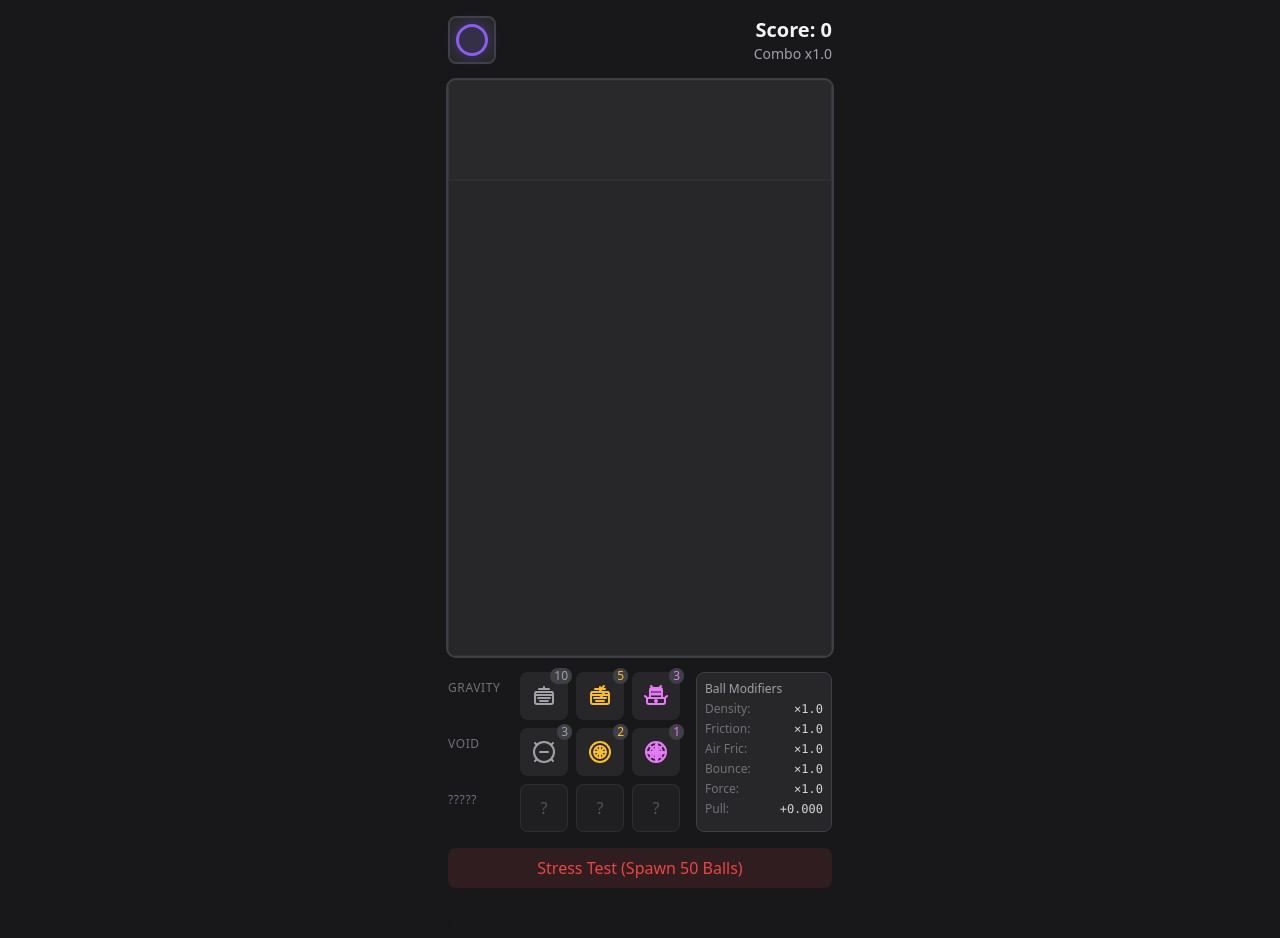
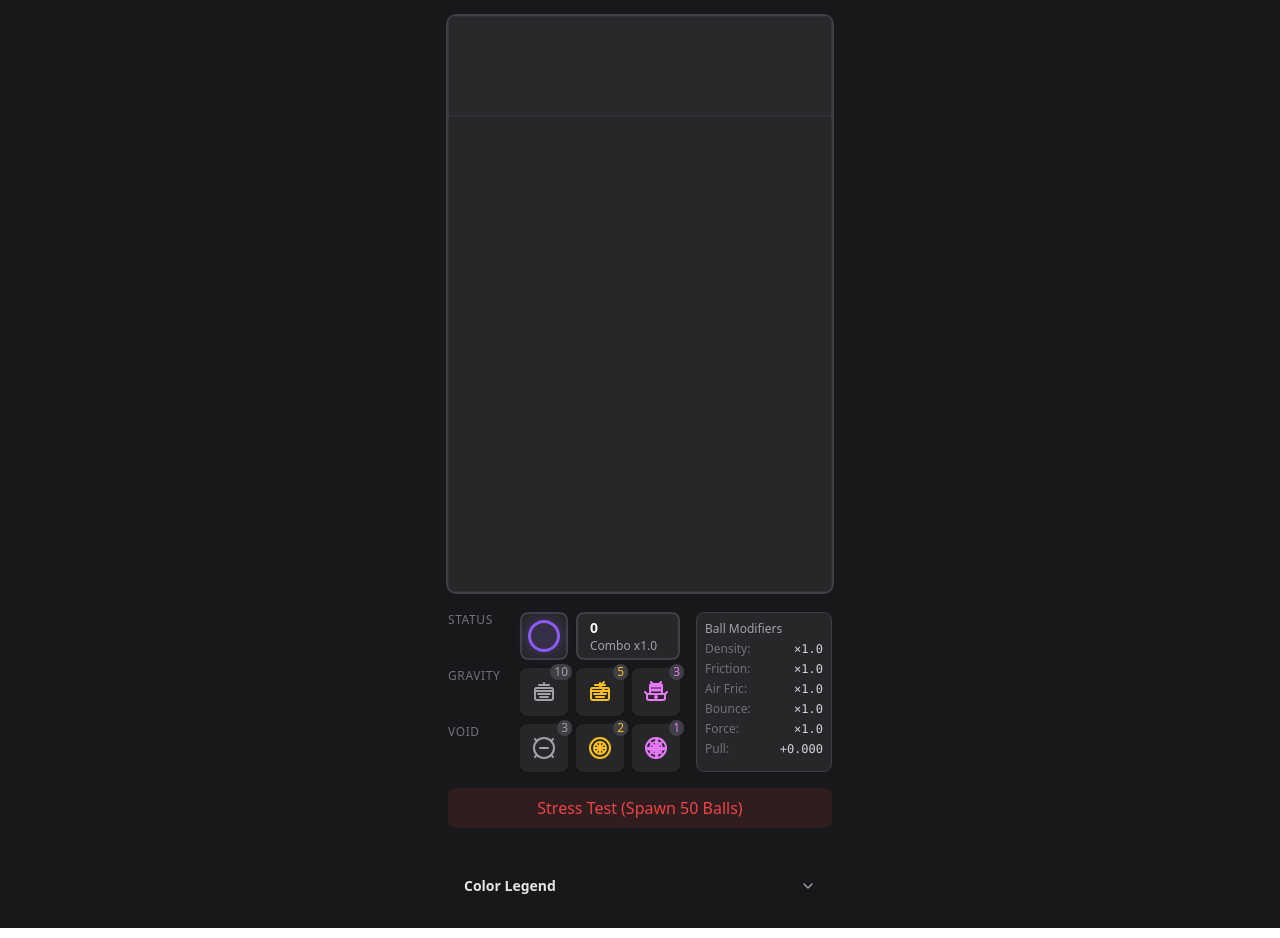
Before and after one commit to bigbug999/astral-merge, a Next.js app: page / in a window 1280 px wide. Shown: the top 938 px of the page. Built offline with nearby package versions, Linux system fonts and the light colour scheme.

Commit message:
UI refactor

```diff
--- a/app/page.tsx
+++ b/app/page.tsx
@@ -181,10 +181,30 @@
 
   return (
     <div className="min-h-[100dvh] flex flex-col items-center justify-center bg-zinc-900 p-4">
-      {/* Top Section: Preview and Score */}
-      <div className="w-full max-w-sm flex items-start justify-between mb-4">
+      {/* Bottom Controls Section - Now includes score and preview */}
+      <div className="w-full max-w-sm flex flex-col gap-4">
+        {/* Game Container */}
+        <div
+          ref={containerRef}
+          onPointerDown={handlePointerDown}
+          onPointerMove={handlePointerMove}
+          onPointerUp={handlePointerUp}
+          className="relative w-full aspect-[2/3] outline outline-2 outline-zinc-700 rounded-lg overflow-hidden touch-none bg-zinc-800 mb-1"
+        >
+          {/* Ceiling */}
+          <div className="absolute top-0 left-0 right-0 h-1" />
+        </div>
+
+        {/* Power-up Section with Score and Preview */}
+        <div className="flex gap-4">
+          {/* Power-up Groups */}
+          <div className="flex flex-col gap-2">
+            {/* Score and Preview Row */}
+            <div className="flex items-start gap-4">
+              <div className="w-14 text-xs text-zinc-500 uppercase tracking-wider flex items-center">Status</div>
+              <div className="flex items-center gap-2 flex-1">
                 {/* Preview Circle */}
-        <div className="w-12 h-12 border-2 border-zinc-700 rounded-lg flex items-center justify-center bg-zinc-800">
+                <div className="w-12 h-12 border-2 border-zinc-700 rounded-lg flex items-center justify-center bg-zinc-800 shrink-0">
                   <div
                     className="rounded-full"
                     style={{
@@ -197,14 +217,13 @@
                     }}
                   />
                 </div>
-
-        {/* Score Section */}
-        <div className="flex flex-col items-end">
-          <div className="text-xl font-bold text-zinc-100">
-            Score: {score}
+                {/* Score Display */}
+                <div className="h-12 px-3 rounded-lg border-2 border-zinc-700 bg-zinc-800 flex flex-col justify-center flex-1">
+                  <div className="text-sm font-bold text-zinc-100">
+                    {score}
                   </div>
                   <div
-            className={`text-sm transition-colors ${combo > 0 ? 'animate-pulse' : ''}`}
+                    className={`text-xs transition-colors ${combo > 0 ? 'animate-pulse' : ''}`}
                     style={{
                       color: combo > 0 ? getComboColor(combo) : '#a1a1aa'
                     }}
@@ -213,28 +232,11 @@
                   </div>
                 </div>
               </div>
-
-      {/* Game Container */}
-      <div
-        ref={containerRef}
-        onPointerDown={handlePointerDown}
-        onPointerMove={handlePointerMove}
-        onPointerUp={handlePointerUp}
-        className="relative w-full max-w-sm aspect-[2/3] outline outline-2 outline-zinc-700 rounded-lg overflow-hidden touch-none bg-zinc-800 mb-4"
-      >
-        {/* Ceiling */}
-        <div className="absolute top-0 left-0 right-0 h-1" />
             </div>
 
-      {/* Bottom Controls Section */}
-      <div className="w-full max-w-sm flex flex-col gap-4">
-        {/* Power-up Section */}
-        <div className="flex gap-4">
-          {/* Power-up Groups */}
-          <div className="flex flex-col gap-2">
             {/* Gravity Group */}
             <div className="flex items-start gap-4">
-              <div className="w-14 text-xs text-zinc-500 uppercase tracking-wider pt-2">Gravity</div>
+              <div className="w-14 text-xs text-zinc-500 uppercase tracking-wider flex items-center">Gravity</div>
               <div className="flex items-center gap-2">
                 {getPowerUpsByGroup('GRAVITY').map(powerUp => (
                   <PowerUpButton
@@ -256,7 +258,7 @@
 
             {/* Void Group */}
             <div className="flex items-start gap-4">
-              <div className="w-14 text-xs text-zinc-500 uppercase tracking-wider pt-2">Void</div>
+              <div className="w-14 text-xs text-zinc-500 uppercase tracking-wider flex items-center">Void</div>
               <div className="flex items-center gap-2">
                 {getPowerUpsByGroup('VOID').map(powerUp => (
                   <PowerUpButton
@@ -273,22 +275,6 @@
                     }}
                   />
                 ))}
-              </div>
-            </div>
-
-            {/* Mystery Group */}
-            <div className="flex items-start gap-4">
-              <div className="w-14 text-xs text-zinc-500 uppercase tracking-wider pt-2">?????</div>
-              <div className="flex items-center gap-2">
-                <div className="w-12 h-12 rounded-lg bg-zinc-800/50 border border-zinc-700/50 flex items-center justify-center">
-                  <span className="text-zinc-600">?</span>
-                </div>
-                <div className="w-12 h-12 rounded-lg bg-zinc-800/50 border border-zinc-700/50 flex items-center justify-center">
-                  <span className="text-zinc-600">?</span>
-                </div>
-                <div className="w-12 h-12 rounded-lg bg-zinc-800/50 border border-zinc-700/50 flex items-center justify-center">
-                  <span className="text-zinc-600">?</span>
-                </div>
               </div>
             </div>
           </div>
```
Lines whose indentation alone changed are shown as unchanged.
